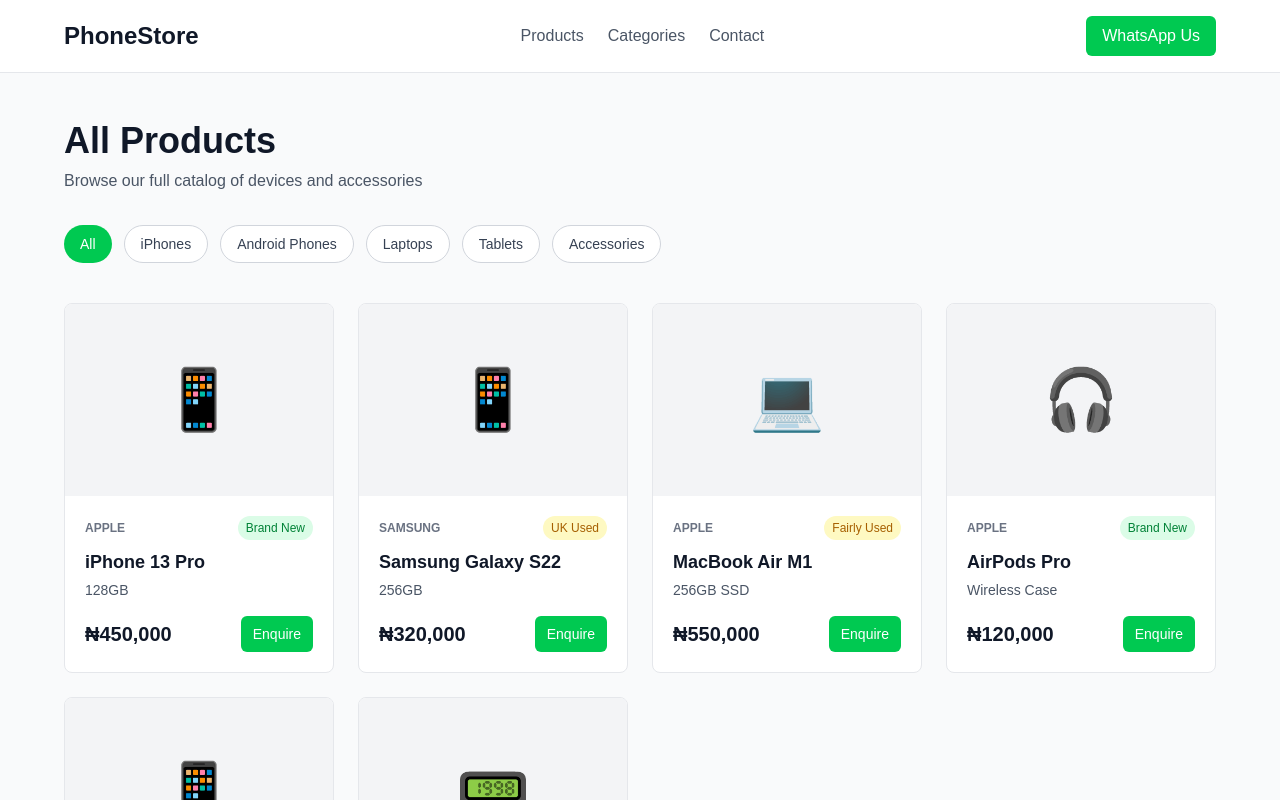
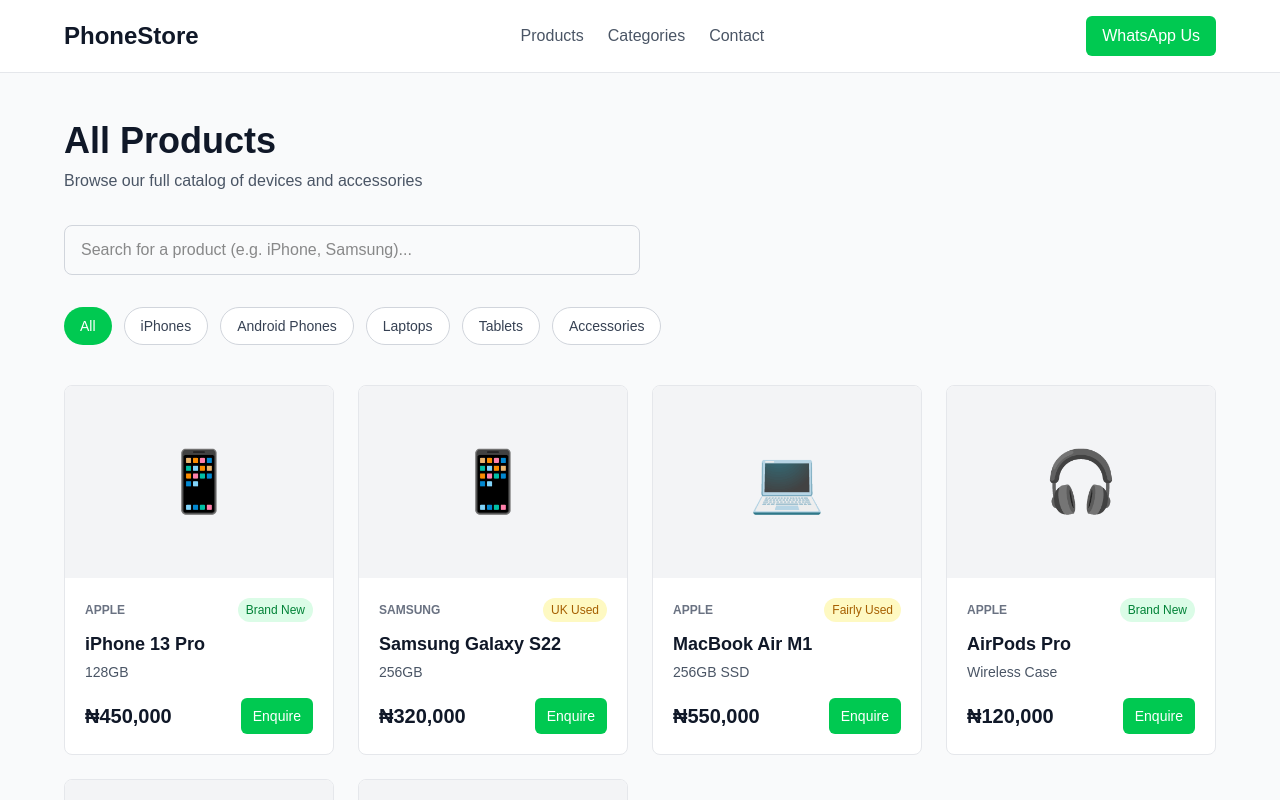
Before and after one commit to juliesbabe/phone-store, a Next.js app: page /products in a window 1280 px wide. Shown: the top 800 px of the page. Built offline with nearby package versions, Linux system fonts and the light colour scheme.

Commit message:
Added search bar to /products page (combined with category filter)

```diff
--- a/app/products/page.tsx
+++ b/app/products/page.tsx
@@ -1,4 +1,4 @@
-"use client"; // This line MUST be first. It tells Next.js this page needs interactivity.
+"use client";
 
 import { useState } from "react";
 import Header from "@/components/Header";
@@ -6,20 +6,26 @@ import Footer from "@/components/Footer";
 import ProductCard from "@/components/ProductCard";
 import { products } from "@/lib/products";
 
-// The list of categories we want buttons for.
 const categories = ["All", "iPhones", "Android Phones", "Laptops", "Tablets", "Accessories"];
 
 export default function ProductsPage() {
-  // "activeCategory" remembers the current selection. It starts as "All".
-  // "setActiveCategory" is the tool we use to change it.
+  // State for the category buttons
   const [activeCategory, setActiveCategory] = useState("All");
+  // State for the search bar (starts empty)
+  const [searchTerm, setSearchTerm] = useState("");
 
-  // Filter the products:
-  // If "All" is selected, show everything.
-  // Otherwise, only keep products where the category matches the button clicked.
-  const filteredProducts = activeCategory === "All"
-    ? products
-    : products.filter((product) => product.category === activeCategory);
+  // The Filter Logic:
+  const filteredProducts = products.filter((product) => {
+    // Rule 1: Does it match the category?
+    const matchesCategory = activeCategory === "All" || product.category === activeCategory;
+
+    // Rule 2: Does it match the search text?
+    // We use .toLowerCase() on both so "samsung" matches "Samsung"
+    const matchesSearch = product.name.toLowerCase().includes(searchTerm.toLowerCase());
+
+    // The product must pass BOTH rules to be shown
+    return matchesCategory && matchesSearch;
+  });
 
   return (
     <div className="flex min-h-screen flex-col bg-gray-50">
@@ -33,6 +39,17 @@ export default function ProductsPage() {
             Browse our full catalog of devices and accessories
           </p>
 
+          {/* Search Bar */}
+          <div className="mb-8">
+            <input
+              type="text"
+              placeholder="Search for a product (e.g. iPhone, Samsung)..."
+              value={searchTerm}
+              onChange={(e) => setSearchTerm(e.target.value)}
+              className="w-full md:w-1/2 px-4 py-3 border border-gray-300 rounded-lg focus:outline-none focus:ring-2 focus:ring-green-500"
+            />
+          </div>
+
           {/* Category Filter Buttons */}
           <div className="flex flex-wrap gap-3 mb-10">
             {categories.map((category) => (
@@ -41,8 +58,8 @@ export default function ProductsPage() {
                 onClick={() => setActiveCategory(category)}
                 className={`px-4 py-2 rounded-full text-sm font-medium transition-colors ${
                   activeCategory === category
-                    ? "bg-green-500 text-white" // Active button style
-                    : "bg-white text-gray-700 border border-gray-300 hover:bg-gray-100" // Inactive button style
+                    ? "bg-green-500 text-white"
+                    : "bg-white text-gray-700 border border-gray-300 hover:bg-gray-100"
                 }`}
               >
                 {category}
@@ -50,7 +67,7 @@ export default function ProductsPage() {
             ))}
           </div>
 
-          {/* Product Grid (now uses filteredProducts instead of all products) */}
+          {/* Product Grid */}
           <div className="grid grid-cols-1 sm:grid-cols-2 lg:grid-cols-4 gap-6">
             {filteredProducts.map((product) => (
               <ProductCard
@@ -66,10 +83,10 @@ export default function ProductsPage() {
             ))}
           </div>
 
-          {/* Empty State: if a category has no products */}
+          {/* Empty State */}
           {filteredProducts.length === 0 && (
             <p className="text-center text-gray-500 py-10">
-              No products found in this category.
+              No products found. Try a different search or category.
             </p>
           )}
         </div>
```
